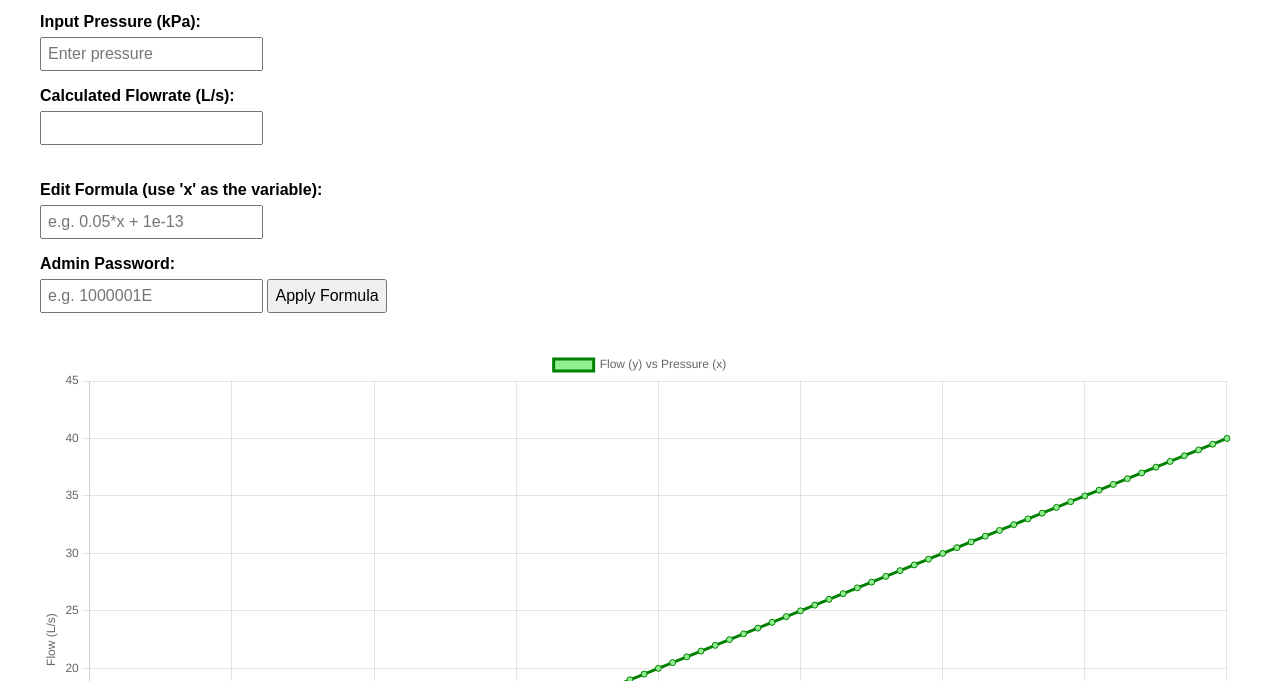
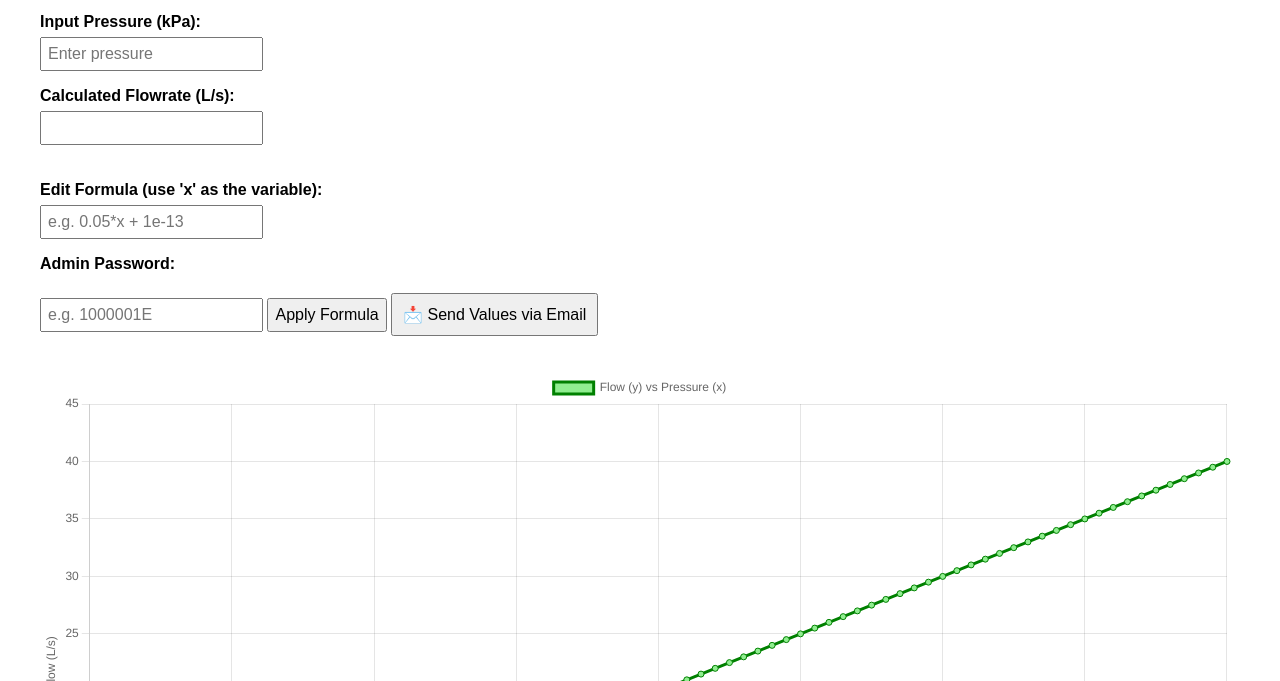
Before and after one commit to flowtech/Pressure-Flow-Calculator, a plain HTML site: page index.html in a window 1280 px wide. Shown: the part 119-800 px from the top of the page. Drawn offline with nearby package versions, Linux system fonts and the light colour scheme.

Commit message:
Add files via upload

```diff
--- a/index.html
+++ b/index.html
@@ -56,6 +56,7 @@
     <input type="text" id="passwordInput" placeholder="e.g. 1000001E">
 
     <button onclick="attemptFormulaUpdate()">Apply Formula</button>
+    <button onclick="sendEmail()" style="margin-top: 20px; padding: 10px;"> 📩 Send Values via Email </button>
   </div>
 
   <canvas id="xyChart" width="800" height="400"></canvas>
@@ -93,7 +94,6 @@
       }
 
       try {
-        // Test if the formula runs for a value
         const testX = 1;
         const test = eval(newFormula.replace(/x/g, testX));
         if (isNaN(test)) throw "Invalid";
@@ -161,6 +161,35 @@
       }
     });
 
+    function sendEmail() {
+      const pressure = document.getElementById('pressureInput')?.value || '';
+      const flowrate = document.getElementById('flowOutput')?.value || '';
+      const formula = document.getElementById('formulaInput')?.value || '';
+
+      if (!pressure || !flowrate || !formula) {
+        alert("Please ensure all fields (Pressure, Flowrate, Formula) are filled in.");
+        return;
+      }
+
+      fetch('https://email-backend-2.onrender.com/send-email', {
+        method: 'POST',
+        headers: { 'Content-Type': 'application/json' },
+        body: JSON.stringify({
+          pressure: pressure.trim(),
+          flowrate: flowrate.trim(),
+          formula: formula.trim()
+        })
+      })
+      .then(res => res.text())
+      .then(msg => {
+        alert("✅ " + msg);
+      })
+      .catch(err => {
+        alert("❌ Failed to send email. Please try again.");
+        console.error(err);
+      });
+    }
+
     // Initial render
     renderChartAndTable();
   </script>
```
